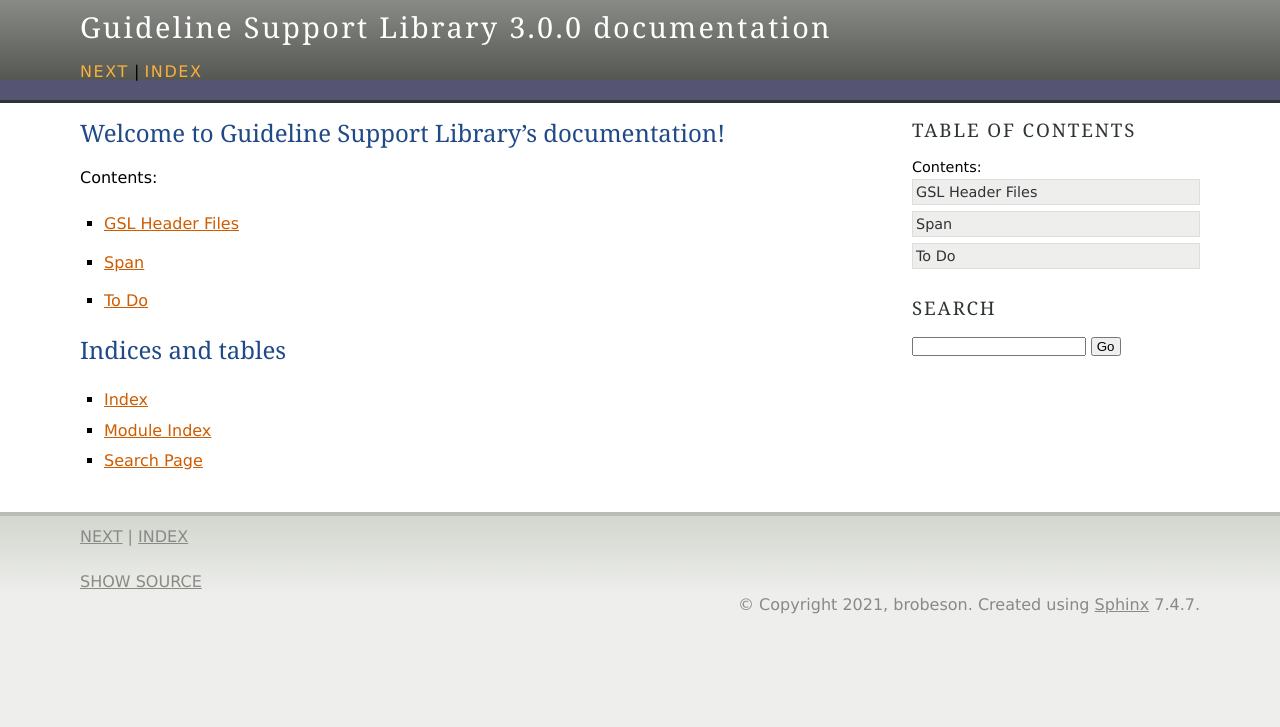
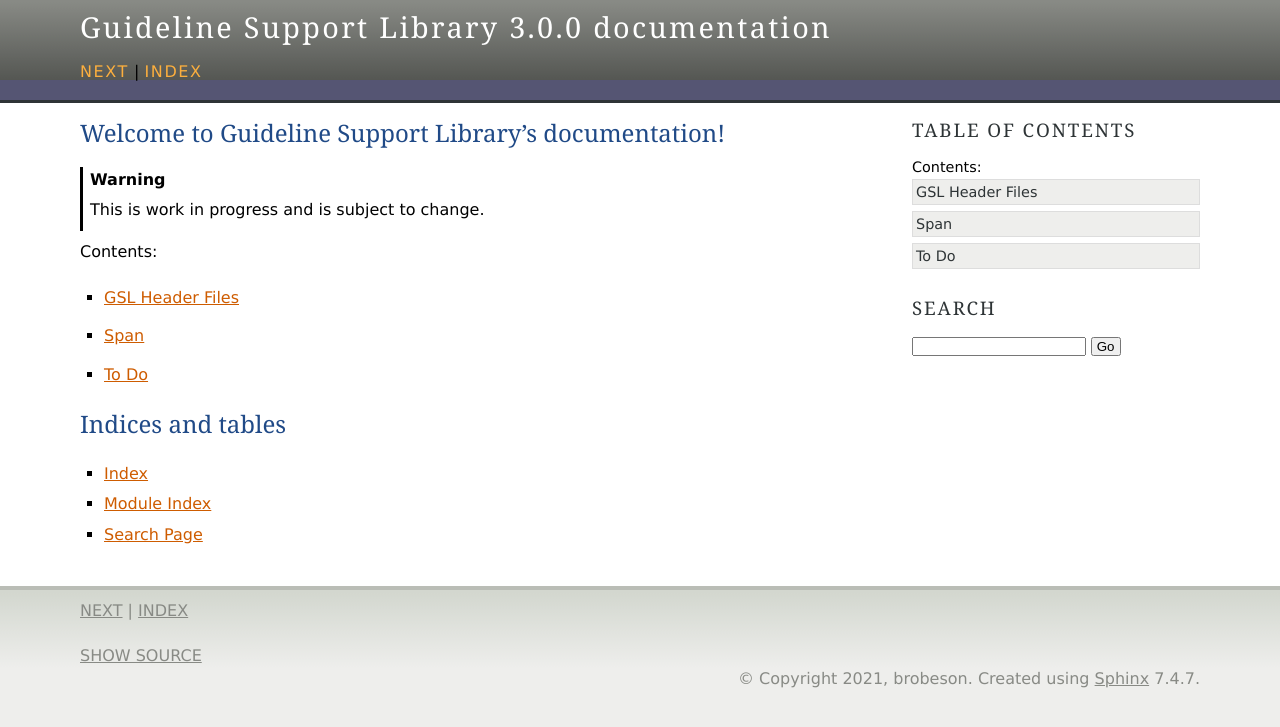
Before and after one commit to brobeson/gsl-doc, a Sphinx documentation site: the page built from source/index.rst, in a window 1280 px wide. Shown: the top 727 px of the page. Built offline with Sphinx 7.4.7, drawn with Linux system fonts in a browser that asks for light colours.

Commit message:
add a warning

```diff
--- a/source/index.rst
+++ b/source/index.rst
@@ -5,6 +5,10 @@
 
 Welcome to Guideline Support Library's documentation!
 =====================================================
+
+.. warning::
+
+  This is work in progress and is subject to change.
 
 .. toctree::
   :maxdepth: 1
```
